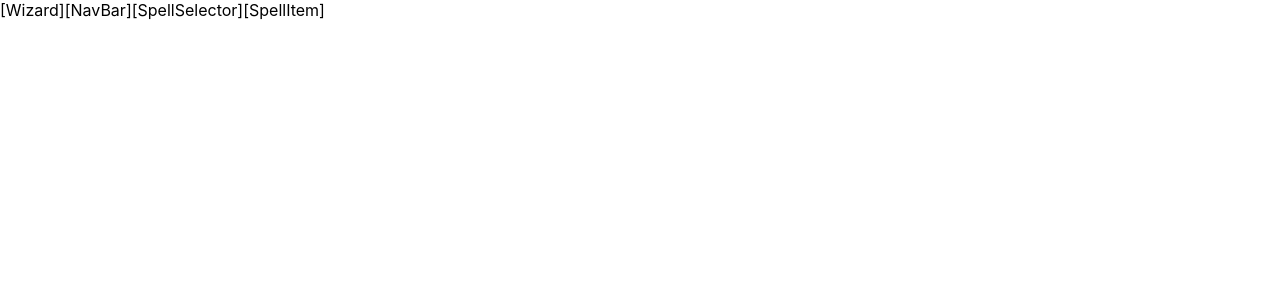
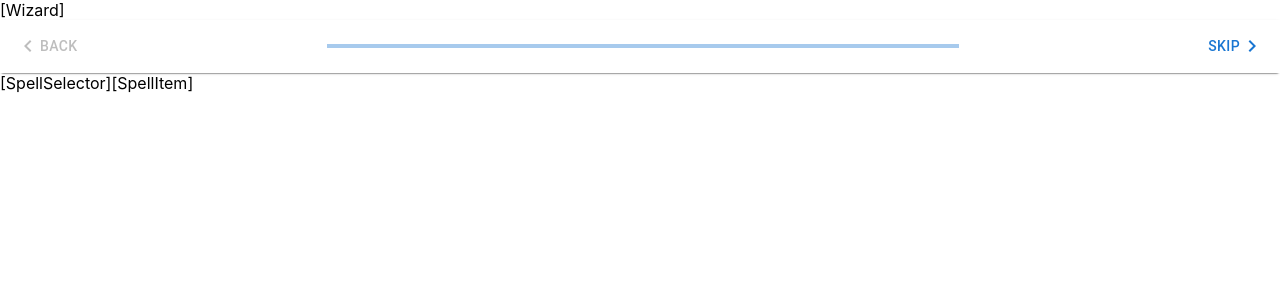
Before and after one commit to evgenynefedov/MythPath, a React (Create React App) app in the folder frontend/: page /wizard in a window 1280 px wide. Shown: the top 300 px of the page. Built offline with nearby package versions, Linux system fonts and the light colour scheme.

Commit message:
Implement wizard navbar

```diff
--- a/frontend/src/components/wizard/NavBar.js
+++ b/frontend/src/components/wizard/NavBar.js
@@ -1,3 +1,82 @@
-export default function NavBar() {
-  return <>[NavBar]</>;
+import * as React from "react";
+import { useTheme } from "@mui/material/styles";
+import MobileStepper from "@mui/material/MobileStepper";
+import Button from "@mui/material/Button";
+import KeyboardArrowLeft from "@mui/icons-material/KeyboardArrowLeft";
+import KeyboardArrowRight from "@mui/icons-material/KeyboardArrowRight";
+import { Paper } from "@mui/material";
+
+/**
+ * Story "spell" wizard navbar.
+ * Based on example: https://mui.com/material-ui/react-stepper/#progress
+ * @param {props} props
+ * @param {number} props.stepsCount Total count of steps
+ * @param {number} props.stepIndex Current step index
+ * @param {boolean} props.isSelected Did user select  the world, character, etc. on this step
+ * @param {function} props.back Callback for Back button handler
+ * @param {function} props.next Callback for Next/Skip/Create button handler
+ * @returns
+ */
+export default function NavBar({
+  stepsCount = 3,
+  stepIndex = 0,
+  isSelected = false,
+  back,
+  next,
+}) {
+  const theme = useTheme();
+
+  //TODO: remove activeStep state when stepping logic will be handled in parent
+  const [activeStep, setActiveStep] = React.useState(stepIndex);
+
+  const handleNext = () => {
+    next
+      ? next()
+      : activeStep < stepsCount - 1 &&
+        setActiveStep((prevActiveStep) => prevActiveStep + 1);
+  };
+
+  const handleBack = () => {
+    back ? back() : setActiveStep((prevActiveStep) => prevActiveStep - 1);
+  };
+
+  return (
+    <Paper>
+      <MobileStepper
+        variant="progress"
+        steps={stepsCount}
+        position="static"
+        activeStep={activeStep}
+        sx={{ flexGrow: 1 }}
+        nextButton={
+          <Button size="medium" onClick={handleNext}>
+            {activeStep === stepsCount - 1
+              ? "Create"
+              : isSelected
+              ? "Next"
+              : "Skip"}
+            {theme.direction === "rtl" ? (
+              <KeyboardArrowLeft />
+            ) : (
+              <KeyboardArrowRight />
+            )}
+          </Button>
+        }
+        backButton={
+          <Button
+            size="medium"
+            onClick={handleBack}
+            disabled={activeStep === 0}
+          >
+            {theme.direction === "rtl" ? (
+              <KeyboardArrowRight />
+            ) : (
+              <KeyboardArrowLeft />
+            )}
+            Back
+          </Button>
+        }
+      />
+    </Paper>
+  );
 }
```
